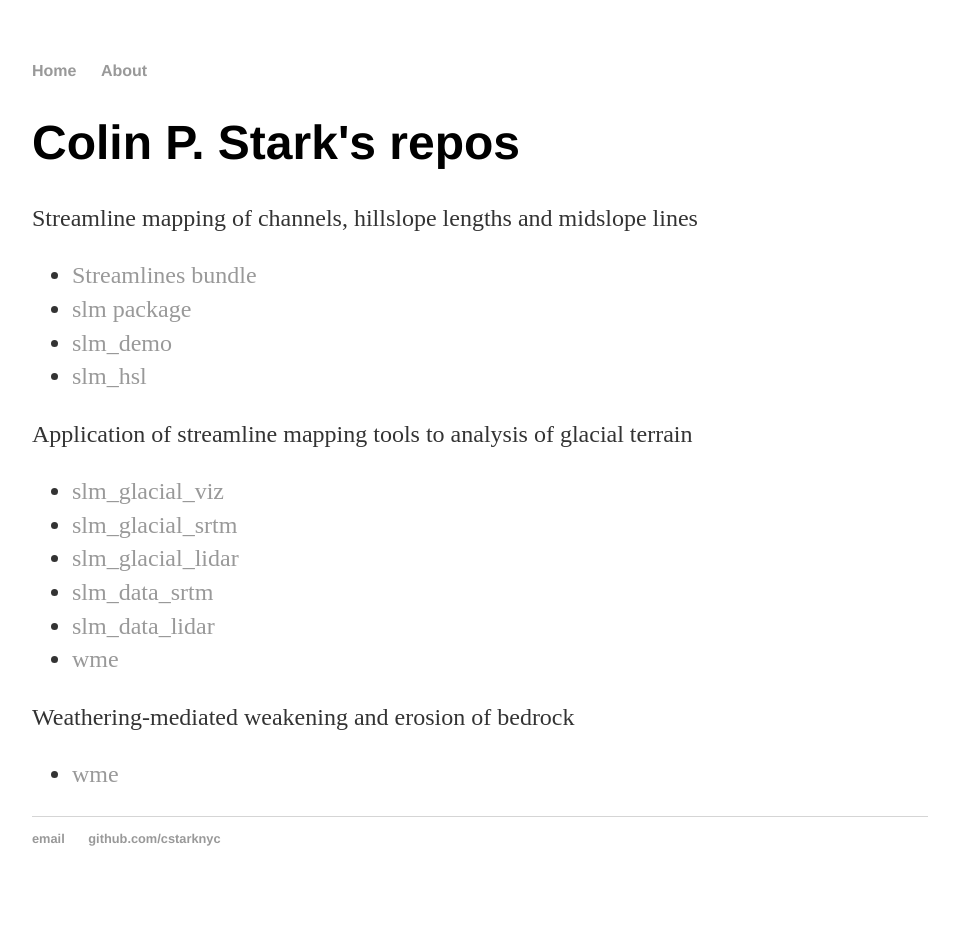
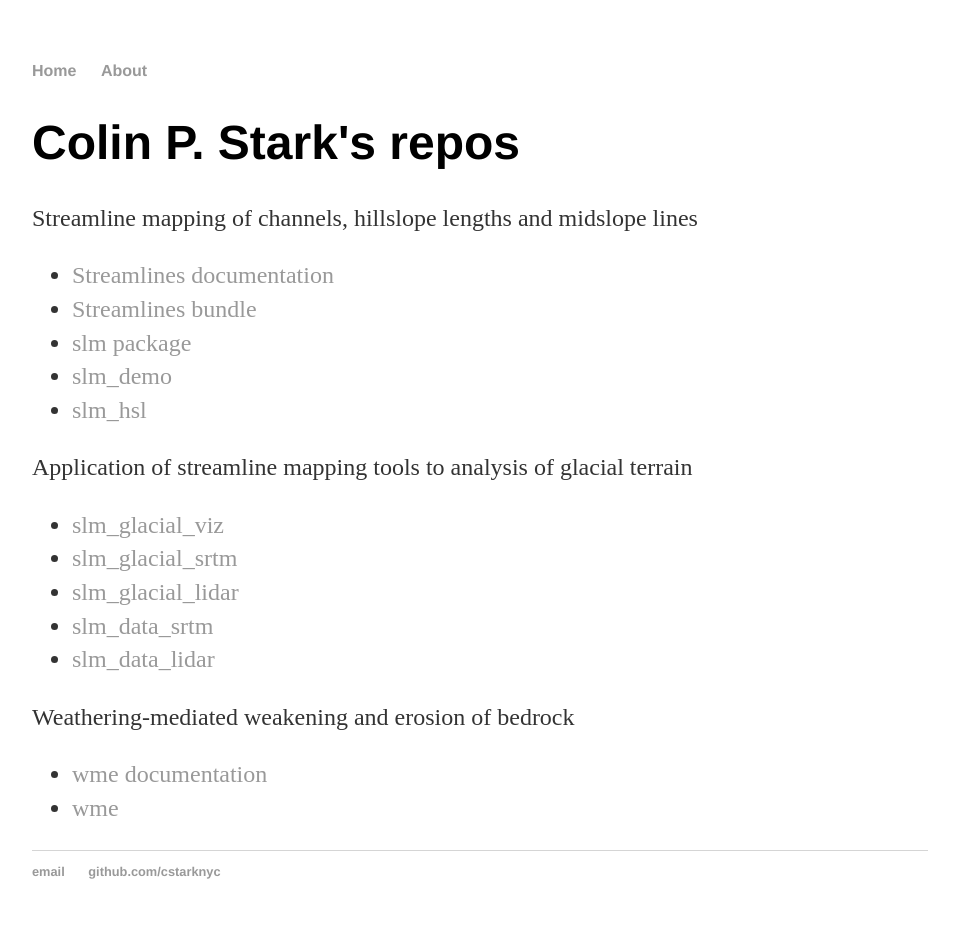
Before and after one commit to cstarkjp/cstarkjp.github.io, a Jekyll site: the page built from index.html, in a window 1280 px wide. Shown: the whole page, without its empty margins (160-1119 px from the left). Built offline with Jekyll 4.4.1, drawn with Linux system fonts in a browser that asks for light colours; before the commit the page ends 908 px from its top, so only the background shows below that.

Commit message:
More fixes

```diff
--- a/index.html
+++ b/index.html
@@ -11,16 +11,19 @@
 	</p>
 	<ul>
 		<li>
-			<a href="/Streamlines">Streamlines bundle</a>
+			<a href="/slm">Streamlines documentation</a>
 		</li>
 		<li>
-			<a href="/slm">slm package</a>
+			<a href="https:/github.com/cstarknyc/Streamlines">Streamlines bundle</a>
 		</li>
 		<li>
-			<a href="/slm_demo">slm_demo</a>
+			<a href="https:/github.com/cstarknyc/slm">slm package</a>
 		</li>
 		<li>
-			<a href="/slm_hsl">slm_hsl</a>
+			<a href="https:/github.com/cstarknyc/slm_demo">slm_demo</a>
+		</li>
+		<li>
+			<a href="https:/github.com/cstarknyc/slm_hsl">slm_hsl</a>
 		</li>
 	</ul>
 
@@ -32,19 +35,16 @@
 			<a href="/slm_glacial_viz">slm_glacial_viz</a>
 		</li>
 		<li>
-			<a href="/slm_glacial_srtm">slm_glacial_srtm</a>
+			<a href="https:/github.com/cstarknyc/slm_glacial_srtm">slm_glacial_srtm</a>
 		</li>
 		<li>
-			<a href="/slm_glacial_lidar">slm_glacial_lidar</a>
+			<a href="https:/github.com/cstarknyc/slm_glacial_lidar">slm_glacial_lidar</a>
 		</li>
 		<li>
-			<a href="/slm_data_srtm">slm_data_srtm</a>
+			<a href="https:/github.com/cstarknyc/slm_data_srtm">slm_data_srtm</a>
 		</li>
 		<li>
-			<a href="/slm_data_lidar">slm_data_lidar</a>
-		</li>
-		<li>
-			<a href="/wme">wme</a>
+			<a href="https:/github.com/cstarknyc/slm_data_lidar">slm_data_lidar</a>
 		</li>
 	</ul>
 
@@ -53,7 +53,10 @@
 	</p>
 	<ul>
 		<li>
-			<a href="/wme">wme</a>
+			<a href="/wme">wme documentation</a>
+		</li>
+		<li>
+			<a href="https:/github.com/cstarknyc/wme">wme</a>
 		</li>
 	</ul>
 </div>
```
